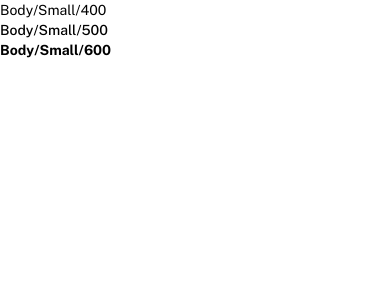
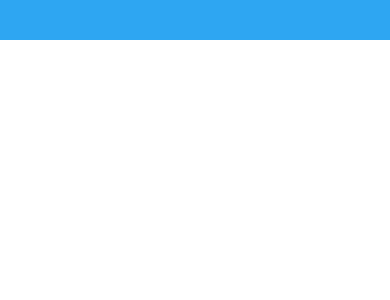
Before and after one commit to namdevfe/clicon-web, a Next.js app: page / in a window 390 px wide. Shown: the top 300 px of the page. Built offline with nearby package versions, Linux system fonts and the light colour scheme.

Commit message:
chore: custom max-width container when responsive with breakpoint orthers

```diff
--- a/src/app/page.tsx
+++ b/src/app/page.tsx
@@ -1,9 +1,7 @@
 const HomePage = () => {
   return (
     <div>
-      <div className='text-body-small-400'>Body/Small/400</div>
-      <div className='text-body-small-500'>Body/Small/500</div>
-      <div className='text-body-small-600'>Body/Small/600</div>
+      <div className='container bg-secondary-500 md:bg-primary-700 lg:bg-red-500 h-10'></div>
     </div>
   )
 }
--- a/src/styles/globals.scss
+++ b/src/styles/globals.scss
@@ -1,6 +1,12 @@
 @tailwind base;
 @tailwind components;
 @tailwind utilities;
+
+@layer base {
+  body {
+    @apply max-w-[1920px] bg-white text-body-small-400 mx-auto;
+  }
+}
 
 @layer components {
   .text-body-large-400 {
--- a/tailwind.config.ts
+++ b/tailwind.config.ts
@@ -8,6 +8,26 @@ const config: Config = {
   ],
   theme: {
     extend: {
+      screens: {
+        lg: '1440px',
+        md: '1200px',
+        sm: '992px',
+        xs: '768px',
+        xxs: '576px',
+        xxxs: '376px'
+      },
+      container: {
+        center: true,
+        padding: {
+          DEFAULT: '15px',
+          md: '28px'
+        },
+        screens: {
+          DEFAULT: '100%',
+          md: '1140px',
+          sm: '960px'
+        }
+      },
       colors: {
         primary: {
           900: '#331B0A',
```
Also changed, not shown: 1 other file (tests, documents, lock files or other folders).
